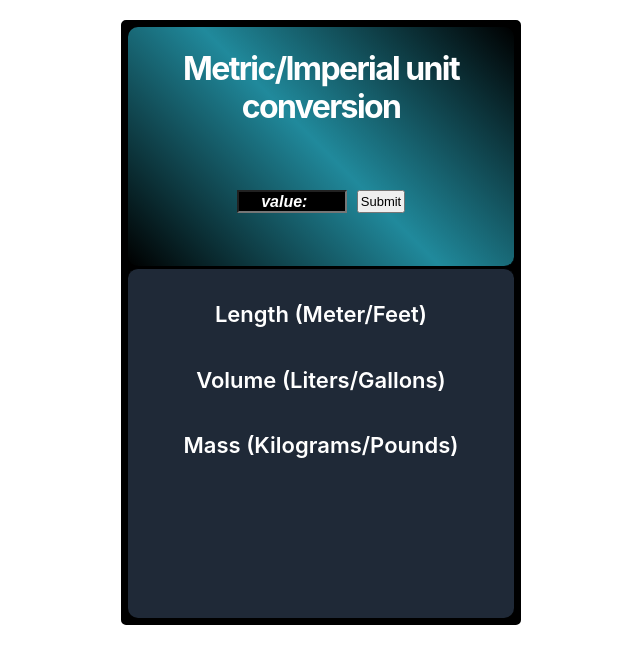
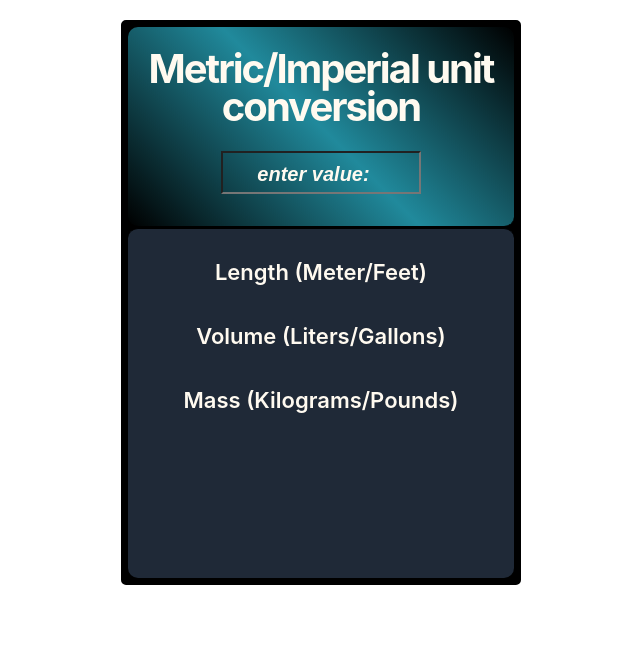
Before and after one commit to meldon69/Unit-Converter, a plain HTML site: page Unit Converter/index.html in a window 1280 px wide. Shown: the whole page, without its empty margins (319-959 px from the left). Drawn offline with Linux system fonts and the light colour scheme.

Commit message:
Add files via upload

```diff
--- a/Unit Converter/index.html
+++ b/Unit Converter/index.html
@@ -11,10 +11,8 @@
         <div id="container">
         <section id="input">
             <h1 id="heading">Metric/Imperial unit conversion<h1>
-            <h2 id="number-input"></h2>
             <div id="enter">
-            <input type="number" id="val" value= "" placeholder="value:">
-            <button id="butt" onclick="run()">Submit</button>
+            <input type="number" id="val" value= "" placeholder="enter value:" oninput="run()">
         </div>
     </section>
     <section id="output">
--- a/Unit Converter/index.js
+++ b/Unit Converter/index.js
@@ -12,7 +12,7 @@
 
 function run() {
 number = document.querySelector("#val").value;
-display = document.querySelector("#number-input")
+display = document.querySelector("#val")
 display.textContent = number
 
 
--- a/Unit Converter/styles.css
+++ b/Unit Converter/styles.css
@@ -14,7 +14,7 @@
 }
 
 #input {
-  height: 240px;
+  height: 200px;
   background: linear-gradient(
     45deg,
     #000 0%,
@@ -33,26 +33,15 @@
   font-family: "Inter";
   font-style: normal;
   font-weight: bold;
-  font-size: 32px;
+  font-size: 40px;
   line-height: 38px;
   text-align: center;
   letter-spacing: -0.05em;
-  color: #ffffff;
-}
-
-#number-input {
-  padding-top: 7.5%;
-  font-family: "Inter";
-  font-style: normal;
-  font-weight: bolder;
-  font-size: 75px;
-  line-height: 24px;
-  text-align: center;
-  color: #ffffff;
+  color: floralwhite;
 }
 
 #enter {
-  margin-top: 35px;
+  margin-top: 25px;
   display: flex;
   justify-content: center;
   text-align: center;
@@ -60,24 +49,21 @@
 
 #val {
   text-align: center;
-  font-size: 16px;
-  width: 110px;
-  background: black;
-  color: white;
+  font-size: 25px;
+  width: 200px;
+  background: none;
+  color: floralwhite;
   font-weight: bold;
+  padding: 5px;
 }
 
 ::placeholder {
-  color: white;
+  color: floralwhite;
   opacity: 1;
   font-weight: bold;
   font-style: italic;
-}
+  font-size: 20px;
 
-#butt {
-  font-size: 13px;
-  padding: 2px;
-  margin-left: 10px;
 }
 
 #output {
@@ -88,6 +74,7 @@
   /* background: whitesmoke; */
   margin: 2px;
   margin-top: 1px;
+  padding: 0 10px;
 
 }
 
@@ -115,7 +102,7 @@
   padding-bottom: 15px;
   text-align: center;
 
-  color: #ffffff;
+  color: floralwhite;
 }
 
 .bottom {
```
